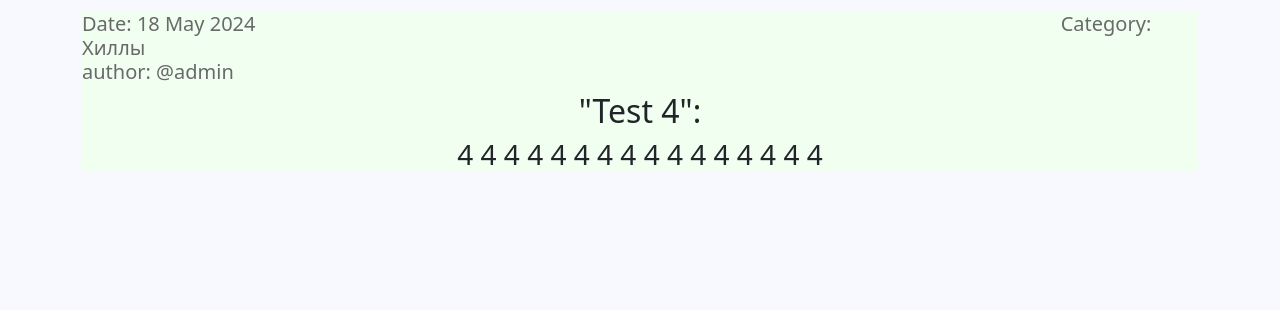
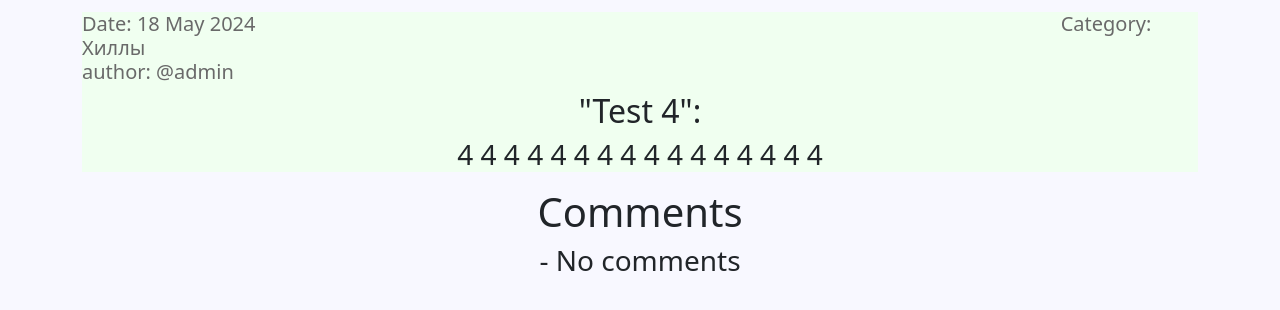
Before and after one commit to IlyacloudDev/django-desk-messages, a Django app: page /4/ in a window 1280 px wide. Shown: the part 133-443 px from the top of the page. Run offline with Django 5.2, Linux system fonts and the light colour scheme; data comes from the database, SQL or seed files in the repository; some libraries are stand-ins or nearby versions.

Commit message:
was added initialization of comments to selected announcement

```diff
--- a/templates/announcements/detail.html
+++ b/templates/announcements/detail.html
@@ -21,7 +21,24 @@
             "{{ announcement.title }}":
         </h2>
         <h3 style="text-align: center;">
-            {{announcement.announcement_text|safe }}
+            {{ announcement.announcement_text|safe }}
         </h3>
     </div>
+    <h1>
+        Comments
+    </h1>
+    {% if comments %}
+        {% for comment in comments %}
+            <div align="left" style="background-color: #FAF0E6">
+                <h5 style="color: #696969">
+                    Author of comment: @{{ comment.author.author_name.username }}
+                </h5>
+                <h4 style="text-align: left;">
+                    {{ comment.comment_text }}
+                </h4>
+            </div>
+        {% endfor %}
+    {% else %}
+        <h3> - No comments</h3>
+    {% endif %}
 {% endblock content %}
```
